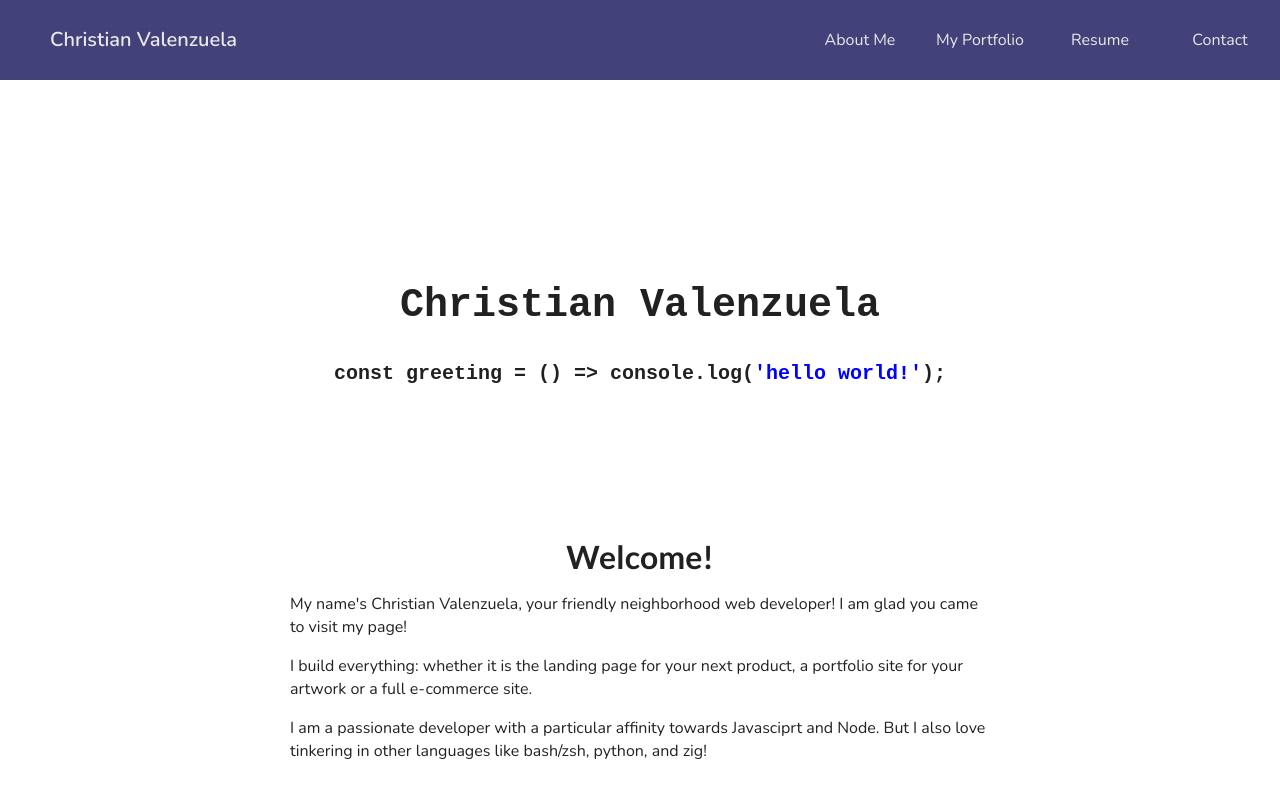
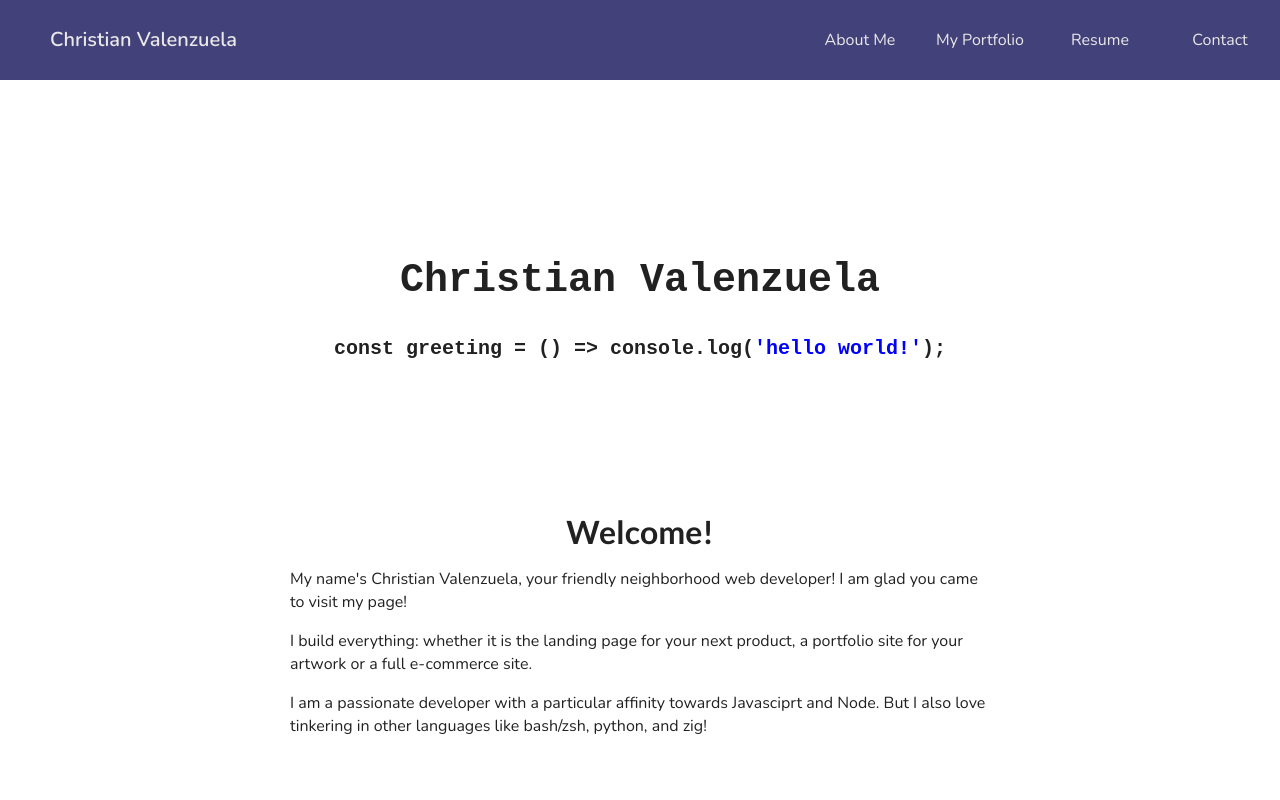
Before and after one commit to chris-av/portfolio-react, a Next.js app: page / in a window 1280 px wide. Shown: the top 800 px of the page. Built offline with nearby package versions, Linux system fonts and the light colour scheme.

Commit message:
pull up component, remove AppContainer

```diff
--- a/pages/_app.jsx
+++ b/pages/_app.jsx
@@ -28,9 +28,7 @@ function MyApp({ Component, pageProps }) {
         <Burger />
         <NavigationMobile />
 
-        <AppContainer>
-          <Component {...pageProps} />
-        </AppContainer>
+        <Component {...pageProps} />
 
       </AppWrapper>
 
```
